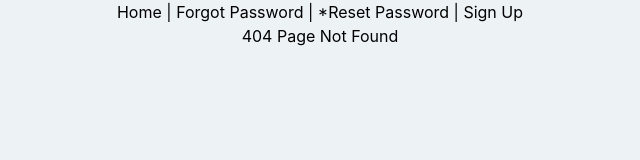
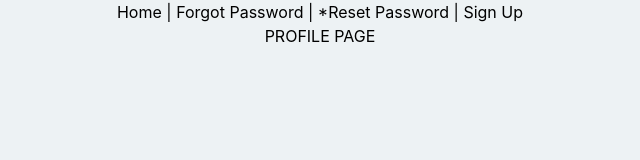
Before and after one commit to kyperbelt/adapted-strength, a React (Create React App) app in the folder frontend/adapted_strength-app/: page /profile in a window 1280 px wide. Before the commit this address had no page. Shown: the top 160 px of the page, without its empty margins (320-960 px from the left). Built offline with nearby package versions, Linux system fonts and the light colour scheme.

Commit message:
Profile page implementation

```diff
--- a/frontend/adapted_strength-app/src/App.js
+++ b/frontend/adapted_strength-app/src/App.js
@@ -15,6 +15,7 @@ import SignUp from './pages/SignUp';
 import SignUpAdditional from './pages/SignUpAdditional';
 import NotFound from "./pages/NotFound";
 import Login from "./pages/Login";
+import Profile from "./pages/Profile"
 
 
 // import './App.css';
@@ -36,6 +37,7 @@ function App() {
             <Route path="login" element={<Login />} />
             <Route path="sign-up" element={<SignUp />} />
             <Route path="sign-up-additional" element={<SignUpAdditional />} />
+            <Route path="profile" element={<Profile />} />
             <Route path="*" element={<NotFound />} />
           </Route>
         </Routes>
--- a/frontend/adapted_strength-app/src/pages/Home.jsx
+++ b/frontend/adapted_strength-app/src/pages/Home.jsx
@@ -6,6 +6,9 @@ import NavBar from '../components/navBar';
 export default function Home() {
     return (<div>
         <header className="App-header">
+            <p>
+                THIS IS THE HOME PAGE
+            </p>
             <img src={logo} className="App-logo" alt="logo" />
             <img src={icon} className="App-icon" alt="lady icon" />
             <p>
--- a/frontend/adapted_strength-app/src/pages/Login.jsx
+++ b/frontend/adapted_strength-app/src/pages/Login.jsx
@@ -1,6 +1,6 @@
+import { Link } from 'react-router-dom';
 import logo from '../assets/logo.png';
 import google from '../assets/google_icon.webp';
-
 
 function UserField() {
     return (<input type="username" placeholder="Username" id="email" name="email" required className="w-4/5 border-b-4 p-0" />);
@@ -10,7 +10,13 @@ function PasswordField() {
     return (<input type="password" placeholder="Password" id="password" name="password" className="w-4/5 border-b-4 p-0" />);
 }
 function NextButton() {
-    return (<button type="submit" className="border-slate-50 border-8 bg-black text-slate-200 rounded-full px-3 py-1 "  > GO </button>);
+
+    return (<button href="./profile" type="submit" className="border-slate-50 border-8 bg-black text-slate-200 rounded-full px-3 py-1 "  >
+            <Link className="App-Nav_link"
+                to="profile">
+                GO
+            </Link>
+          </button>);
 }
 
 function LoggingIn(email) {
@@ -55,7 +61,6 @@ export default function Login() {
                                 type="checkbox"
                                 role="switch"
                                 id="flexSwitchCheckDefault" />
-
                             <label
                                 className="inline-block pl-[0.15em] hover:cursor-pointer"
                                 htmlFor="flexSwitchCheckDefault"
@@ -65,8 +70,6 @@ export default function Login() {
                                 className="text-red-500 text-color-white transition duration-150 ease-in-out hover:text-primary-600 focus:text-primary-600 active:text-primary-700 dark:text-primary-400 dark:hover:text-primary-500 dark:focus:text-primary-500 dark:active:text-primary-600"
                             >Forgot Password</p>
                         </div>
-
-
                     </form>
                 </div>
             </div>
@@ -74,7 +77,7 @@ export default function Login() {
                 type="button"
                 className="inline-block rounded bg-red-500 px-7 pb-2.5 pt-3 text-sm font-medium uppercase leading-normal text-white shadow-[0_4px_9px_-4px_#3b71ca] transition duration-150 ease-in-out hover:bg-primary-600 hover:shadow-[0_8px_9px_-4px_rgba(59,113,202,0.3),0_4px_18px_0_rgba(59,113,202,0.2)] focus:bg-primary-600 focus:shadow-[0_8px_9px_-4px_rgba(59,113,202,0.3),0_4px_18px_0_rgba(59,113,202,0.2)] focus:outline-none focus:ring-0 active:bg-primary-700 active:shadow-[0_8px_9px_-4px_rgba(59,113,202,0.3),0_4px_18px_0_rgba(59,113,202,0.2)] dark:shadow-[0_4px_9px_-4px_rgba(59,113,202,0.5)] dark:hover:shadow-[0_8px_9px_-4px_rgba(59,113,202,0.2),0_4px_18px_0_rgba(59,113,202,0.1)] dark:focus:shadow-[0_8px_9px_-4px_rgba(59,113,202,0.2),0_4px_18px_0_rgba(59,113,202,0.1)] dark:active:shadow-[0_8px_9px_-4px_rgba(59,113,202,0.2),0_4px_18px_0_rgba(59,113,202,0.1)]"
             >
-                <a href="./">Login with Google<GoogleLogo /></a>
+                <a href="./">Login with Google</a>
             </button>
             <p className="relative mx-0 text-white top-4 px-8 text-center bottom-4">
                 Dont have an account?
--- /dev/null
+++ b/frontend/adapted_strength-app/src/pages/Profile.jsx
@@ -0,0 +1,12 @@
+import { Outlet, Link } from "react-router-dom";
+
+export default function Profile() {
+    return (
+        <div className="w-full h-full flex flex-col my-0">
+            <p>
+                PROFILE PAGE
+            </p>
+            <Outlet className="" />
+        </div>
+    );
+}
```
Lines whose indentation alone changed are shown as unchanged.
